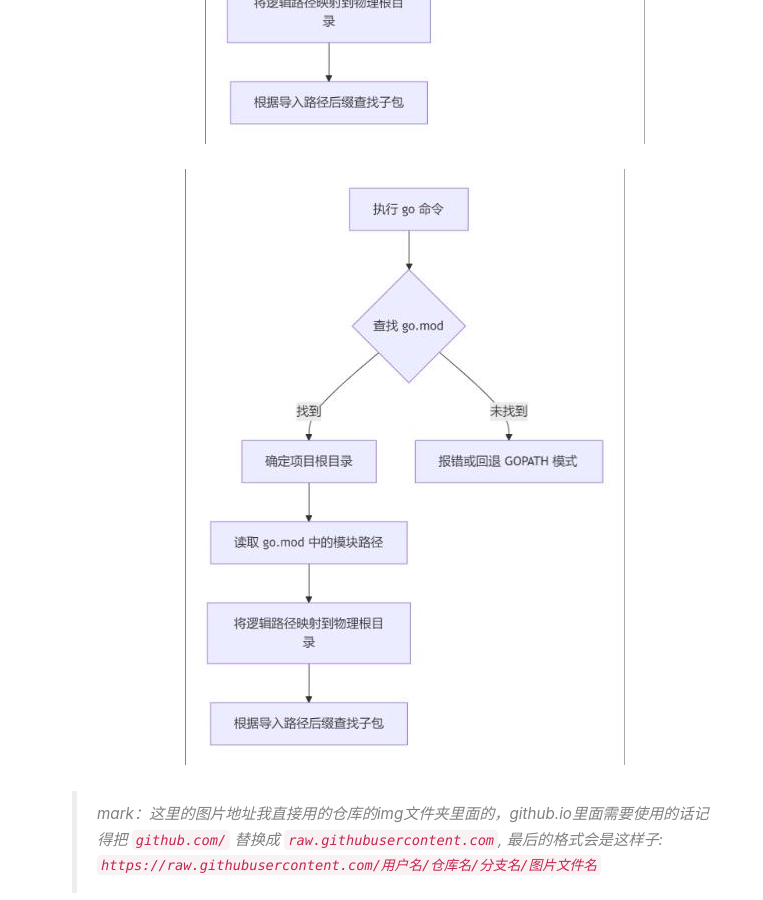
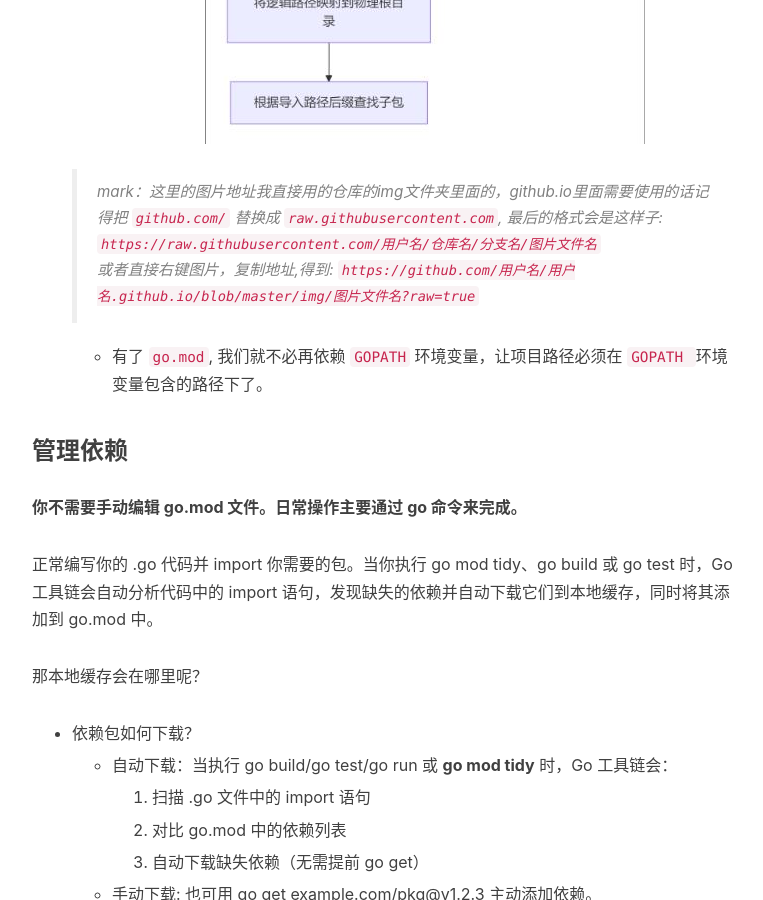
Before and after one commit to suhiymof/suhiymof.github.io, a Jekyll site: the page built from _posts/2025-09-12-go mod学习.markdown, in a window 1280 px wide and 900 px high, scrolled down 2622 px. Shown: the whole window, without its empty margins (233-996 px from the left). Built offline with Jekyll 4.4.1, drawn with Linux system fonts in a browser that asks for light colours; nearby versions of some CDN libraries; comment, search, counter and statistics services are not loaded.

Commit message:
go mod学习记录

```diff
--- a/_posts/2025-09-12-go mod学习.markdown
+++ b/_posts/2025-09-12-go mod学习.markdown
@@ -73,9 +73,10 @@ tags:
     ------------------------------------------
     ![alt text](https://raw.githubusercontent.com/suhiymof/suhiymof.github.io/master/img/Go%E6%A8%A1%E5%9D%97%E8%B7%AF%E5%BE%84%E8%A7%A3%E6%9E%90%E6%B5%81%E7%A8%8B%E5%9B%BE.jpg)
 
-    ![alt text](https://github.com/suhiymof/suhiymof.github.io/blob/master/img/Go%E6%A8%A1%E5%9D%97%E8%B7%AF%E5%BE%84%E8%A7%A3%E6%9E%90%E6%B5%81%E7%A8%8B%E5%9B%BE.jpg?raw=true)
+    <!-- ![alt text](https://github.com/suhiymof/suhiymof.github.io/blob/master/img/Go%E6%A8%A1%E5%9D%97%E8%B7%AF%E5%BE%84%E8%A7%A3%E6%9E%90%E6%B5%81%E7%A8%8B%E5%9B%BE.jpg?raw=true) -->
 
     > mark：这里的图片地址我直接用的仓库的img文件夹里面的，github.io里面需要使用的话记得把 `github.com/` 替换成 `raw.githubusercontent.com`, 最后的格式会是这样子: `https://raw.githubusercontent.com/用户名/仓库名/分支名/图片文件名`
+    或者直接右键图片，复制地址,得到: `https://github.com/用户名/用户名.github.io/blob/master/img/图片文件名?raw=true`
 
     - 有了 `go.mod`, 我们就不必再依赖 `GOPATH` 环境变量，让项目路径必须在 `GOPATH `环境变量包含的路径下了。
 
```
